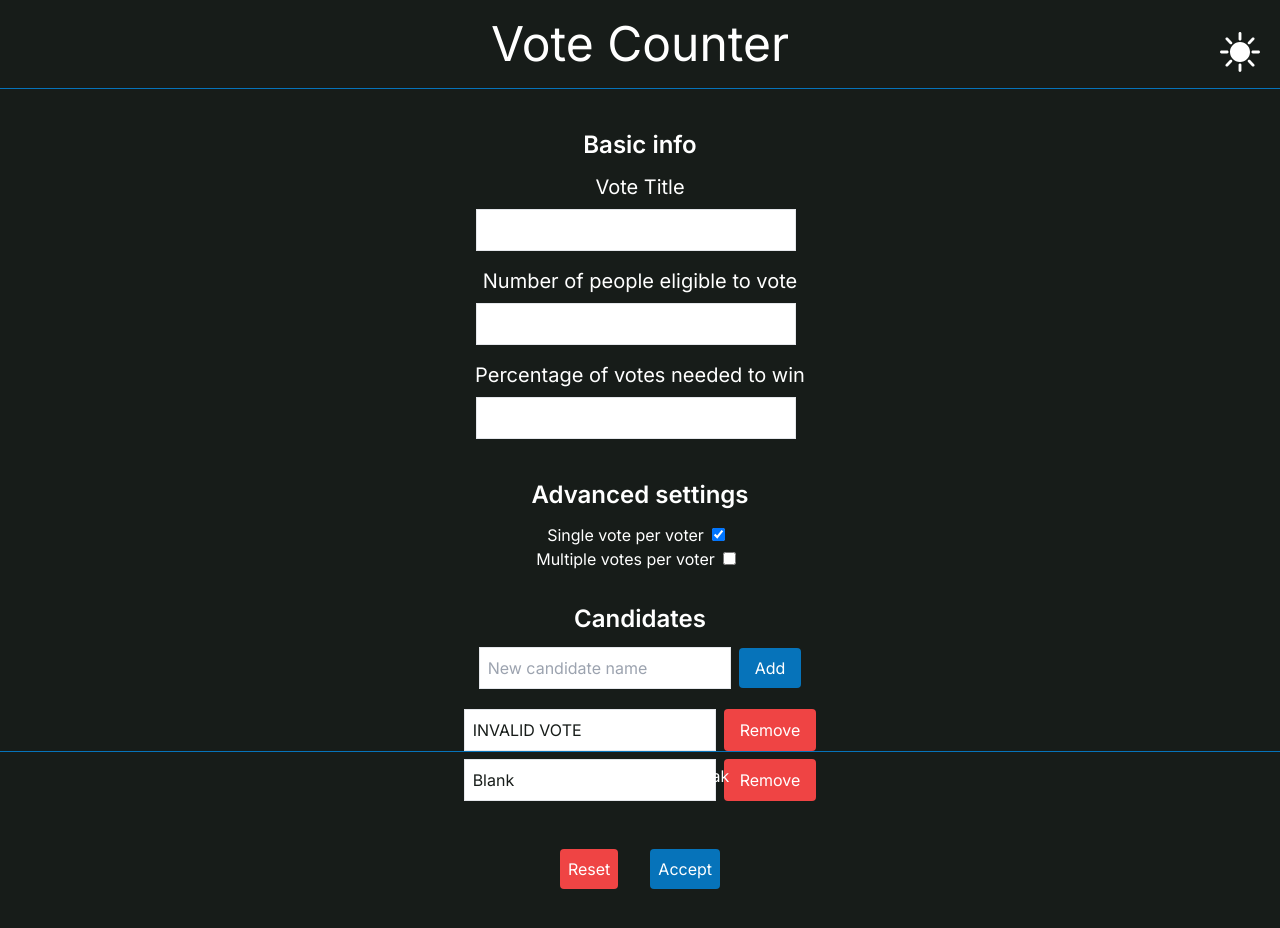
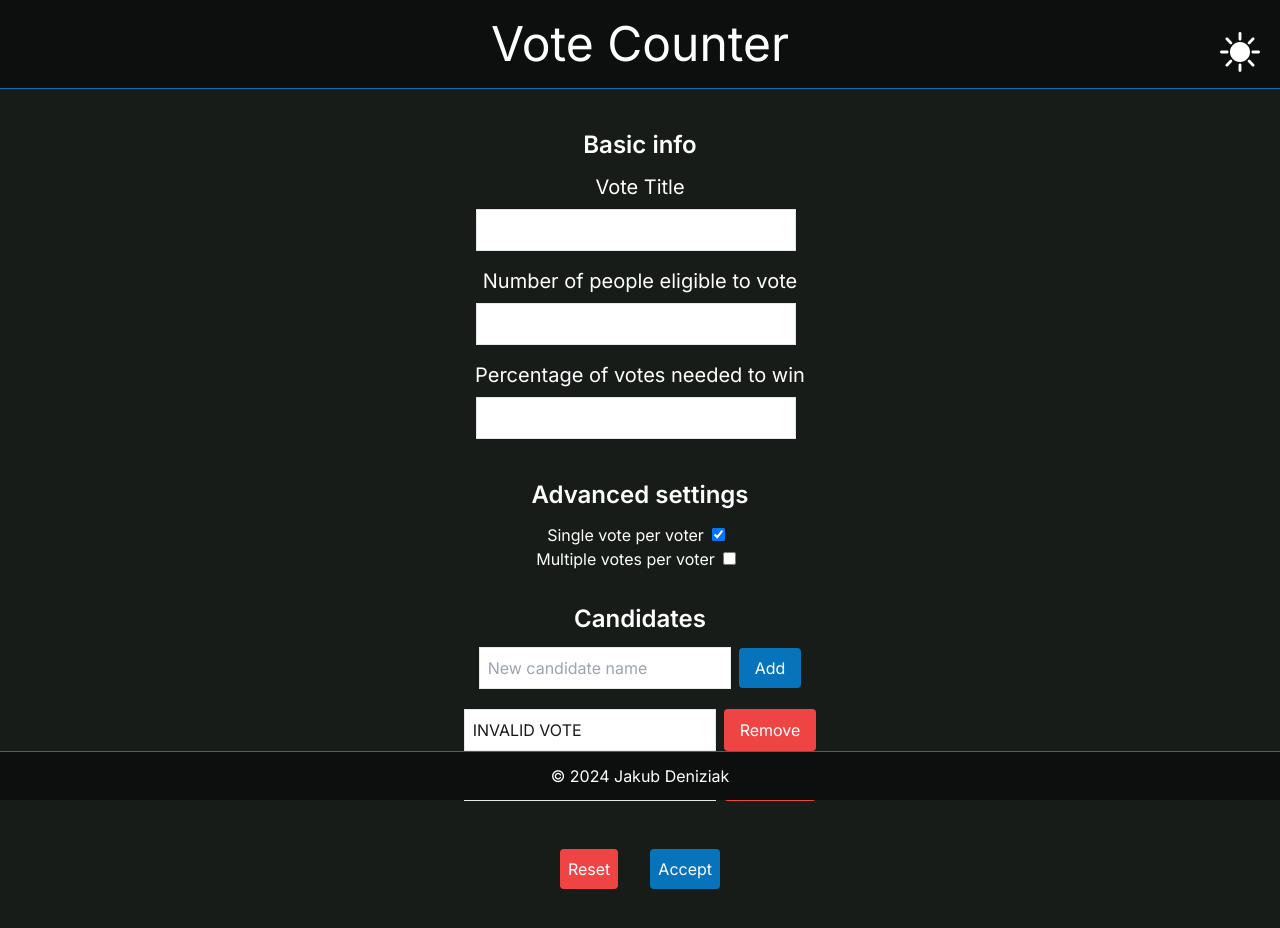
Before and after one commit to jakubdeniziak/vote-counter, a Next.js app: page / in a window 1280 px wide. Shown: the top 928 px of the page. Built offline with nearby package versions, Linux system fonts and the light colour scheme.

Commit message:
Add styling to header and footer

```diff
--- a/src/app/globals.css
+++ b/src/app/globals.css
@@ -8,7 +8,24 @@ body {
   color: theme('colors.secondary');
 }
 
+header {
+  background-color: theme('colors.primaryAccent');
+}
+
+footer {
+  background-color: theme('colors.primaryAccent');
+}
+
+
 .light body {
   background-color: theme('colors.secondary');
   color: theme('colors.primary');
 }
+
+.light header {
+  background-color: theme('colors.secondaryAccent');
+}
+
+.light footer {
+  background-color: theme('colors.secondaryAccent');
+}
--- a/tailwind.config.ts
+++ b/tailwind.config.ts
@@ -10,7 +10,9 @@ const config: Config = {
     extend: {
       colors: {
         "primary": "#171C19",
+        "primaryAccent": "#0C0F0E",
         "secondary": "#FFFFFF",
+        "secondaryAccent": "#C9C9C9",
         "accent": "#0673BA",
         "accent2": "#EF4444"
       },
```
